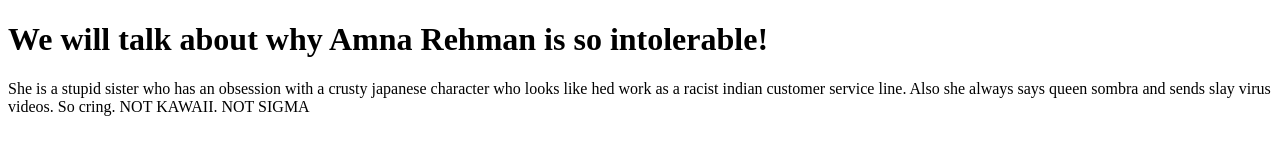
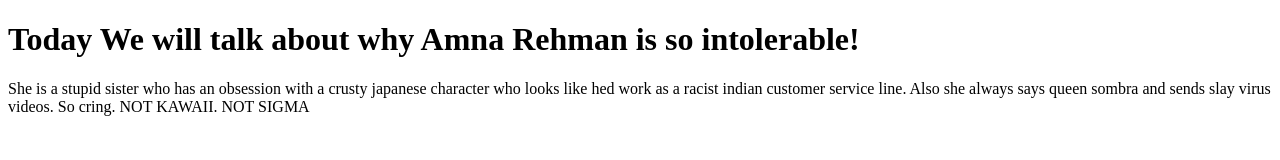
Before and after one commit to Nayha-R/Nayha-R.github.io, a plain HTML site: page index.html in a window 1280 px wide. Drawn offline with Linux system fonts and the light colour scheme.

Commit message:
Update index.html

```diff
--- a/index.html
+++ b/index.html
@@ -5,7 +5,7 @@
 </head>
 <body>
 
-<h1>We will talk about why Amna Rehman is so intolerable!</h1>
+<h1>Today We will talk about why Amna Rehman is so intolerable!</h1>
 <p>She is a stupid sister who has an obsession with a crusty japanese character who looks like hed work as a racist indian customer service line. Also she always says queen sombra and sends slay virus videos. So cring. NOT KAWAII. NOT SIGMA</p>
 
 </body>
```
